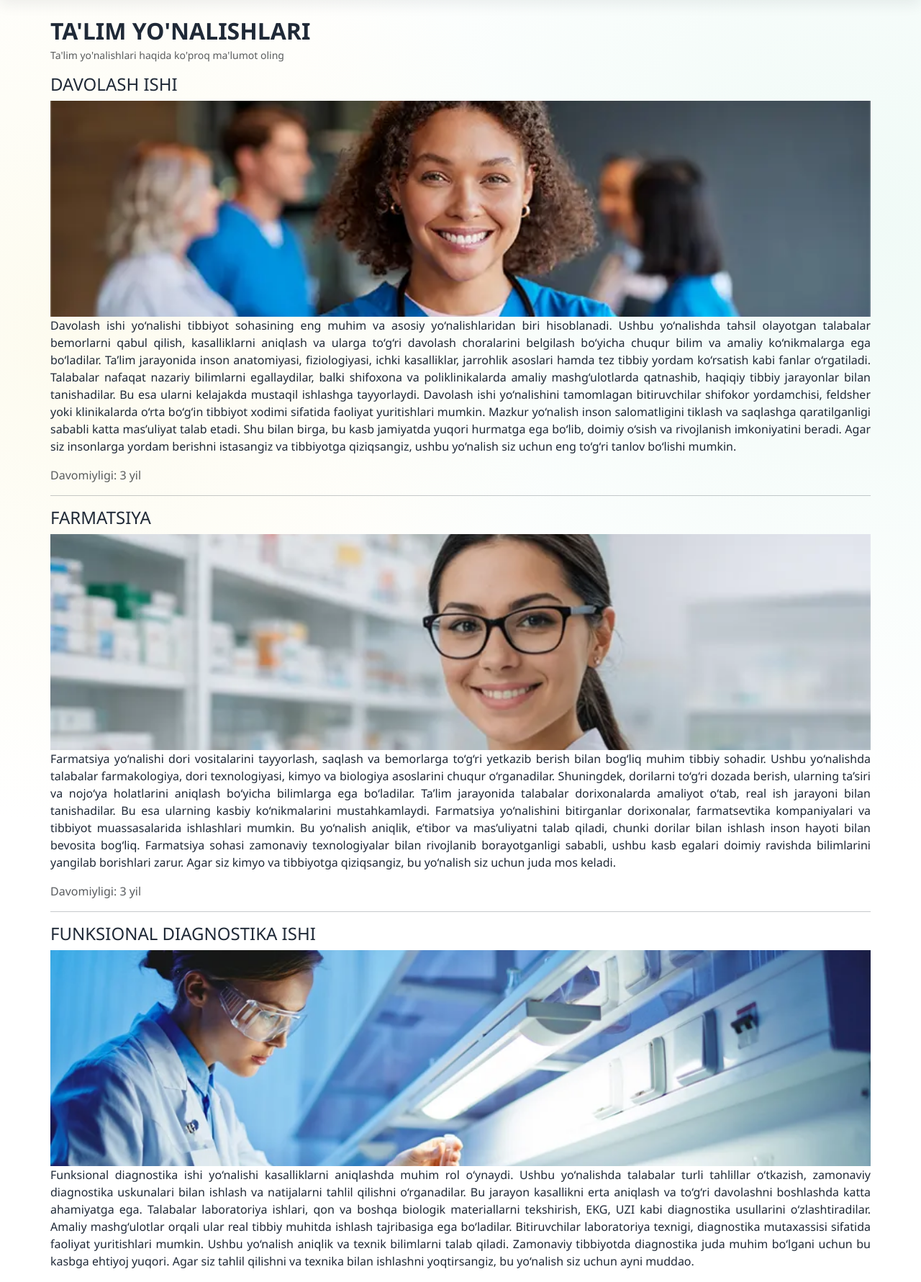
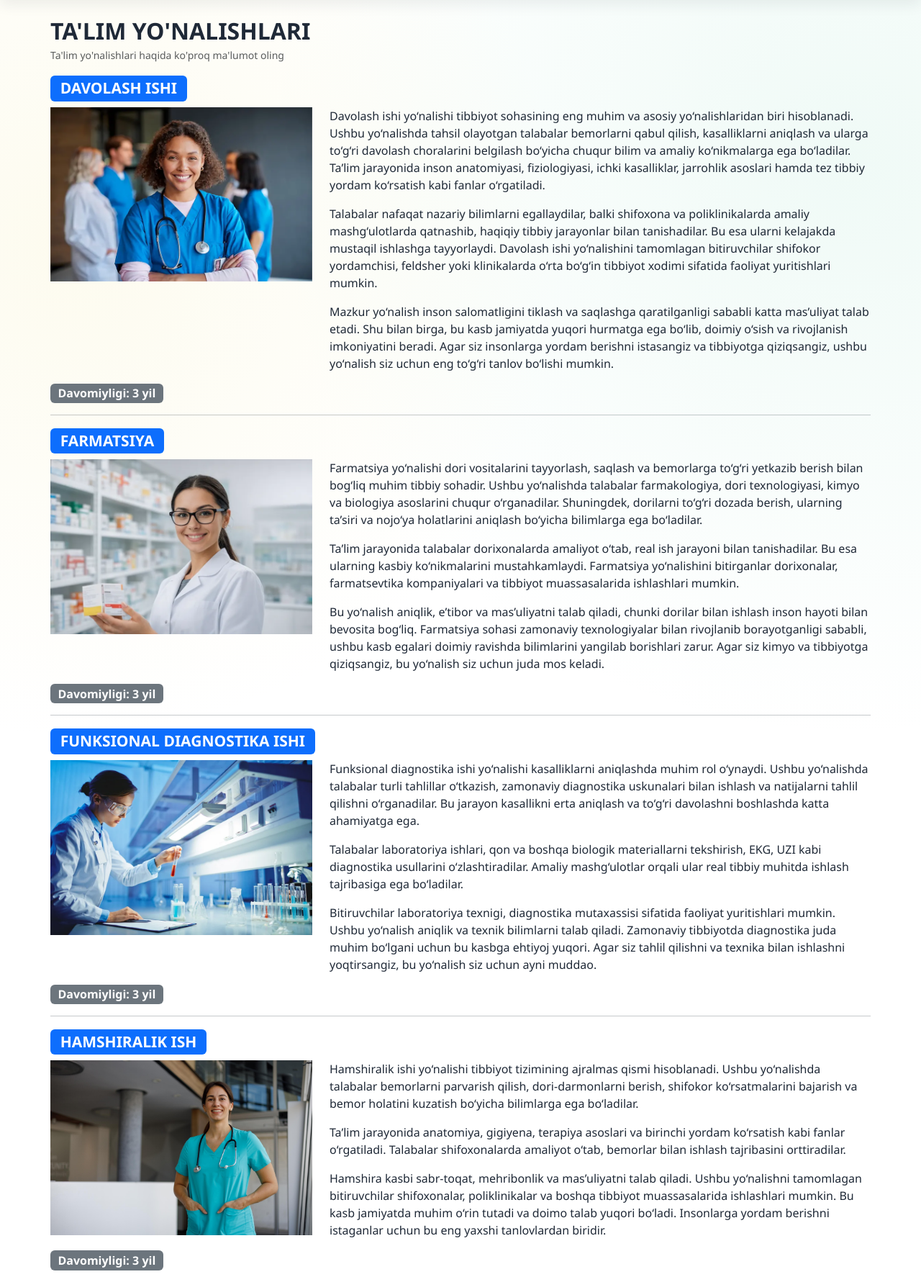
Before and after one commit to shahbozshirinboyev/new.olmaliqjst.uz, a Django app: page /talim/yonalishlar/ in a window 1280 px wide. Shown: the part 122-1903 px from the top of the page at 72% size. Run offline with Django 5.2, Linux system fonts and the light colour scheme; data comes from the database, SQL or seed files in the repository; both versions use the stored data as it was after the commit; some libraries are stand-ins or nearby versions.

Commit message:
change some page design

```diff
--- a/education/templates/education/directions.html
+++ b/education/templates/education/directions.html
@@ -11,10 +11,23 @@
 
     {% for direction in directions %}
         <div>
-            <h3 class="fs-4 text-uppercase ">{{ direction.name }}</h3>
-            <img src="{{ direction.image.url }}" alt="{{ direction.name }}" class="w-100" style="height: 300px; object-fit: cover; object-position: 0% 25%;">
-            <p class="lh-base" style="text-align: justify;">{{ direction.description }}</p>
-            <p class="text-muted">Davomiyligi: {{ direction.duration_years }} yil</p>
+            <h3>
+                <span class="text-uppercase fw-semibold badge text-bg-primary" id="{{ direction.name|slugify }}">
+                    {{ direction.name }}
+                </span>
+            </h3>
+
+            <div class="row">
+                <div class="col-12 col-md-4">
+                    <img src="{{ direction.image.url }}" alt="{{ direction.name }}" class="w-100 h-auto">
+                </div>
+                <div class="col-12 col-md-8">
+                    {% if direction.description %}
+                        {{ direction.description | linebreaks }}
+                    {% endif %}
+                </div>
+            </div>
+            <span class="fs-6 badge text-bg-secondary">Davomiyligi: {{ direction.duration_years }} yil</span>
             <hr>
         </div>
     {% empty %}
--- a/partners/templates/partners/partner_list.html
+++ b/partners/templates/partners/partner_list.html
@@ -13,7 +13,7 @@
     <div>
         {% for category in categories %}
         <h4>
-            <span class="text-uppercase fw-semibold badge text-bg-secondary" id="{{ category.name|slugify }}">
+            <span class="text-uppercase fw-semibold badge text-bg-primary" id="{{ category.name|slugify }}">
                 {{ category.name }}
             </span>
         </h4>
@@ -28,13 +28,13 @@
         {% endif %}
 
         <div class="row">
-            <div class=" col-12 col-md-3">
+            <div class="col-12 col-md-4">
                 <img
                     src="{% if partner.logo %}{{ partner.logo.url }}{% else %}{% static 'images/noimage.png' %}{% endif %}"
                     alt="{{ partner.name }}"
                     class="w-100 h-auto mt-3">
             </div>
-            <div class="col-12 col-md-9">
+            <div class="col-12 col-md-8">
                 {% if partner.description %}
                 <p>{{ partner.description|linebreaks }}</p>
                 {% endif %}
```
Also changed, not shown: db.sqlite3.
